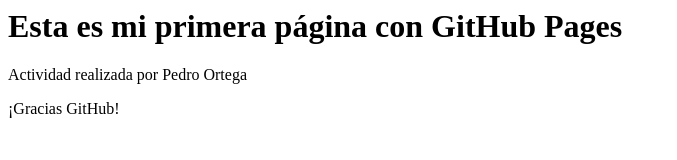
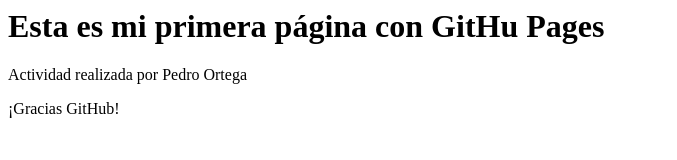
Before and after one commit to Pedrettips/repo_n-1, a plain HTML site: page index.html in a window 1280 px wide. Shown: the whole page, without its empty margins (0-677 px from the left). Drawn offline with Linux system fonts and the light colour scheme.

Commit message:
Update index.html

```diff
--- a/index.html
+++ b/index.html
@@ -1,6 +1,6 @@
 <html>
 
-<h1> Esta es mi primera página con GitHub Pages </h1>
+<h1> Esta es mi primera página con GitHu Pages </h1>
 <p>Actividad realizada por Pedro Ortega</p>
 <p>¡Gracias GitHub!</p>
 
```
